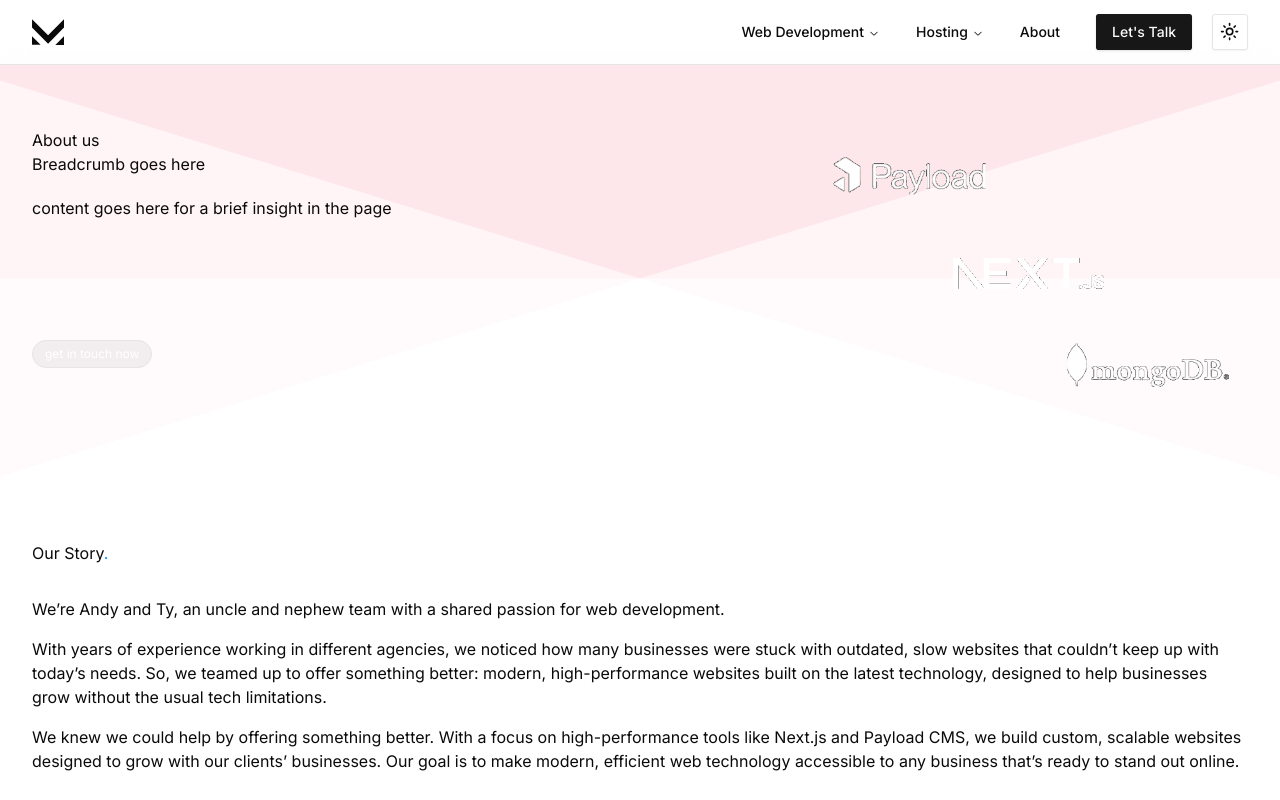
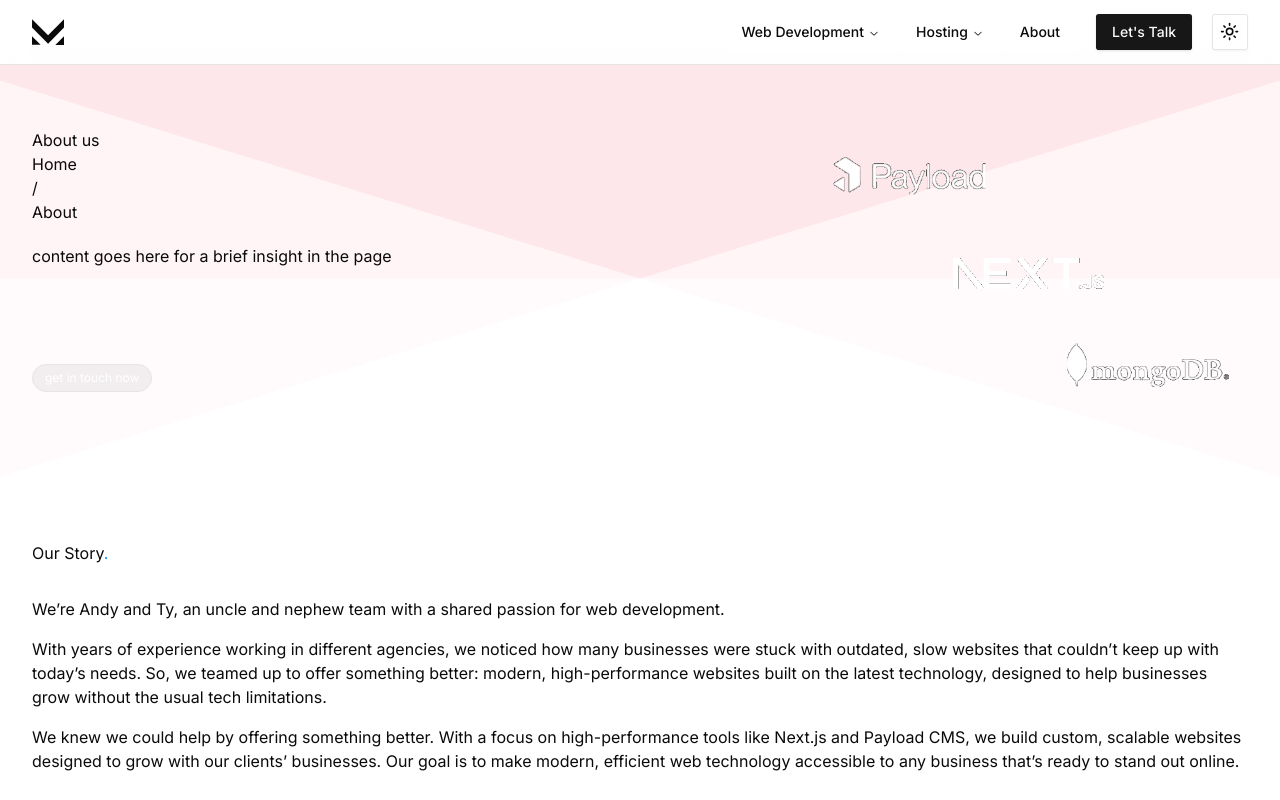
Before and after one commit to masonry-studio/masonrystudio.co.uk, a Next.js app: page /about in a window 1280 px wide. Shown: the top 800 px of the page. Built offline with nearby package versions, Linux system fonts and the light colour scheme.

Commit message:
Update: Page Banner & Breadcrumb components
Created the Page banner and breadcrumb components.

```diff
--- a/app/about/page.tsx
+++ b/app/about/page.tsx
@@ -3,6 +3,9 @@ import Image from 'next/image'
 import { CircleCheckBig, Code2, Container, FileJson2, LayoutDashboard, MonitorCog } from 'lucide-react'
 import Card1 from '@/components/cards/card1'
 import Card2 from '@/components/cards/card2'
+import PageBanner from '@/components/banners/pageBanner'
+
+const banner = { title: 'About us', description: 'content goes here for a brief insight in the page', image: bannerImg, alt: 'test image' }
 
 const values = [
     { id: 1, title: 'Innovation First', body: 'We believe that the best results come from staying ahead of the curve. By using the latest technologies like Next.js and Payload CMS, we create modern, efficient websites that offer more flexibility, speed, and scalability than traditional solutions.', icon: CircleCheckBig, colour: '#FC6432' },
@@ -39,19 +42,7 @@ export default async function About() {
             </svg>
 
             <section className="container flex flex-row w-full my-24 p-8">
-                <div className="w-full flex flex-col gap-5 items-start justify-center h-auto">
-                    <div>
-                        <h1 className="header-text">
-                            About us
-                        </h1>
-                        <p>Breadcrumb goes here</p>
-                    </div>
-                    <p className='min-h-[78px]'>content goes here for a brief insight in the page</p>
-                    <button className=" my-auto backdrop-filter-[12px] group h-7 rounded-full border dark:border-white/5 bg-black/5 dark:bg-white/20 px-3 text-xs text-white hover:cursor-pointer hover:bg-black/10 dark:hover:bg-white/15 dark:text-black">get in touch now</button>
-                </div>
-                <div className='max-w-[600px] flex'>
-                    <Image className='my-auto' src={bannerImg} alt="test image" priority />
-                </div>
+                <PageBanner content={banner}/>
             </section>
 
             <section className='container my-24'>
--- /dev/null
+++ b/components/banners/pageBanner.tsx
@@ -0,0 +1,25 @@
+import Image, { StaticImageData } from "next/image";
+import Breadcrumb from "../breadcrumb";
+
+
+export default function PageBanner({ content }:{ content: { title: string, description: string, image: StaticImageData, alt: string } }) {
+
+    return (
+        <>
+            <div className="w-full flex flex-col gap-5 items-start justify-center h-auto">
+                <div>
+                    <h1 className="header-text">
+                        {content.title}
+                    </h1>
+                    <Breadcrumb />
+                </div>
+                <p className='min-h-[78px]'>{content.description}</p>
+                <button className=" my-auto backdrop-filter-[12px] group h-7 rounded-full border dark:border-white/5 bg-black/5 dark:bg-white/20 px-3 text-xs text-white hover:cursor-pointer hover:bg-black/10 dark:hover:bg-white/15 dark:text-black">get in touch now</button>
+            </div>
+            <div className='max-w-[600px] flex'>
+                <Image className='my-auto' src={content.image} alt={content.alt} priority />
+            </div>
+
+        </>
+    );
+}
--- /dev/null
+++ b/components/breadcrumb.tsx
@@ -0,0 +1,40 @@
+"use client";
+import Link from "next/link";
+import { usePathname } from "next/navigation";
+
+
+export default function Breadcrumb() {
+    const pathname = usePathname()
+    const breadcrumbs = pathname.split('/')
+    breadcrumbs.shift()
+
+    return (
+        <>
+            <ul className="breadcrumbs">
+                <li>
+                    <Link href="/">
+                        Home
+                    </Link>
+                </li>
+                <li>
+                    <h4> {'/'} </h4>
+                </li>
+                {breadcrumbs.map((item, index) => {
+                    const href = '/' +
+                        breadcrumbs.slice(0, index + 1).join('/');
+                    return (
+                        <li key={index}>
+                            <Link className="capitalize" href={href}>
+                                {item}
+                            </Link>
+                            {index < breadcrumbs.length - 1 && (
+                                <h4 className="pl-2"> {'/'} </h4>
+                            )}
+                        </li>
+                    );
+                })}
+            </ul>
+        </>
+    )
+
+}
--- a/pub/css/styles.css
+++ b/pub/css/styles.css
@@ -9,3 +9,16 @@
 .body-text{
     @apply text-sm sm:text-base;
 }
+
+.breadcrumbs{
+    @apply flex items-center h-3 gap-2 text-sm;
+
+    > li {
+      @apply text-[#9CA5AF] list-none;
+
+      & a:hover{
+        @apply text-white;
+      }
+
+    }
+}
```
